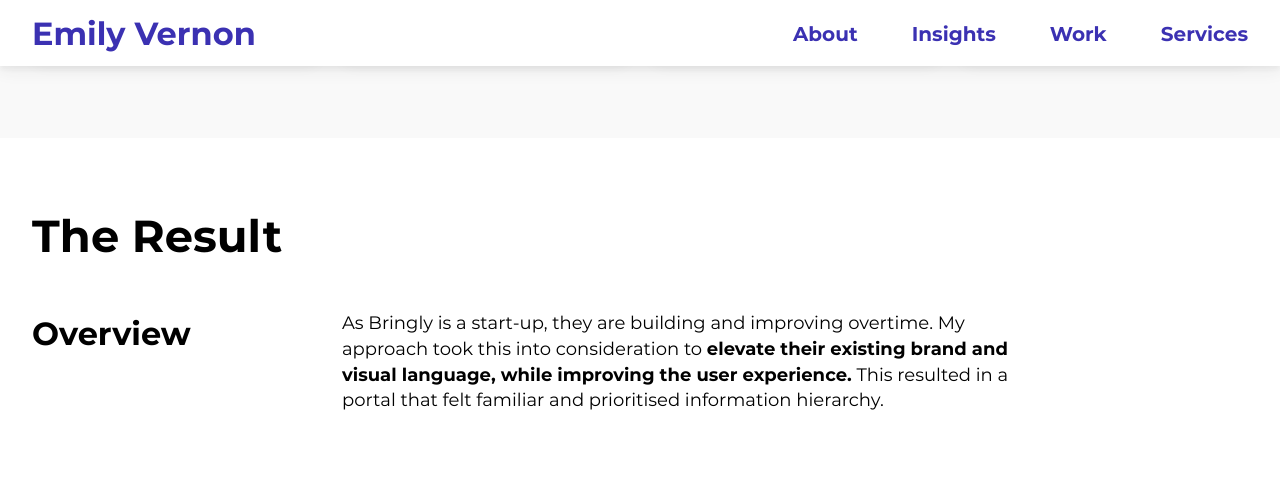
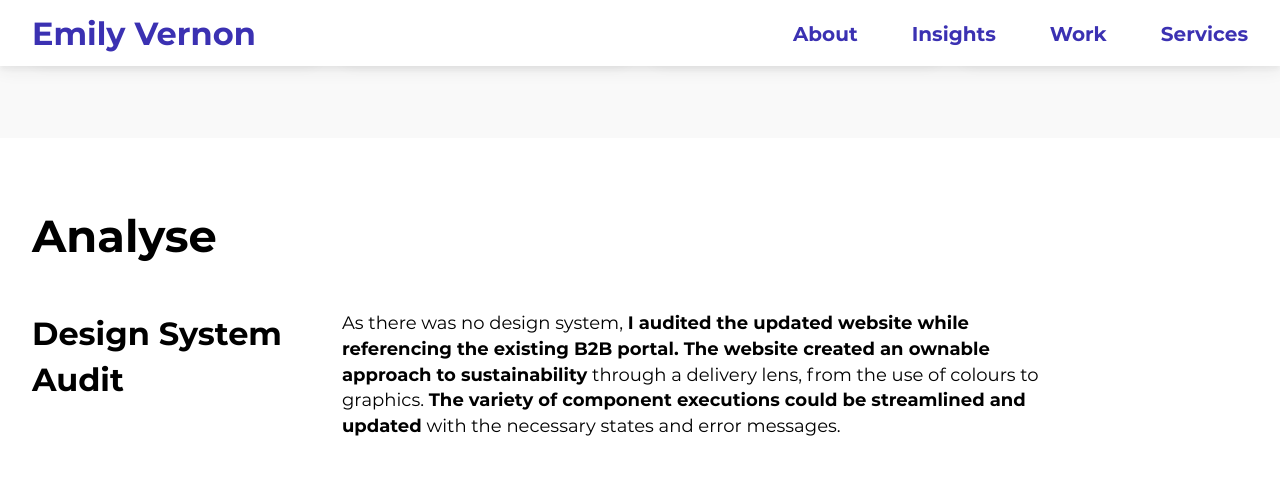
Before and after one commit to emilygv/emilyvernon.com, a Jekyll site: the page built from _casestudies/bringly.md, in a window 1280 px wide and 1400 px high, scrolled down 1708 px. Shown: the top 483 px of the window. Built offline with Jekyll 4.4.1, drawn with Linux system fonts in a browser that asks for light colours; some of the changed text lies outside the part shown; grey boxes are pictures that could not be loaded.

Commit message:
Update bringly.md

```diff
--- a/_casestudies/bringly.md
+++ b/_casestudies/bringly.md
@@ -10,6 +10,20 @@
 approach: "In order to work within a certain scope, **it was necessary to focus on the key red route for B2B customers. This was the create new deliveries feature, as it was frequently used B2B  interaction.** Through a design system audit, competitor research and UX/UI best practices, this and the additional screens were improved."
 responsibilities: [Design Systems Audit, Competitor Research, Project Management, UX Design, UI Design]
 ---
+
+## Analyse
+
+{% include case_h3_block.html
+title="Design System Audit"
+content="As there was no design system, **I audited the updated website while referencing the existing B2B portal. The website created an ownable approach to sustainability** through a delivery lens, from the use of colours to graphics. **The variety of component executions could be streamlined and updated** with the necessary states and error messages." %}
+
+![](/assets/images/casestudies/bringly/bringly_design_audit.png)
+
+{% include case_h3_block.html
+title="Competitor Analysis"
+content="**I looked at both B2B and B2C platforms, as B2B users are still your B2C users. This was important for creating new deliveries, as consumers are familiar with postal or e-commerce flows.** Best-in-class examples of the former, as well as B2B package or food deliveries were referenced for how information was inputted and verified, as well as for map usage." %}
+
+![](/assets/images/casestudies/bringly/bringly_competitor_analysis.jpg)
 
 ## The Result
 
```
